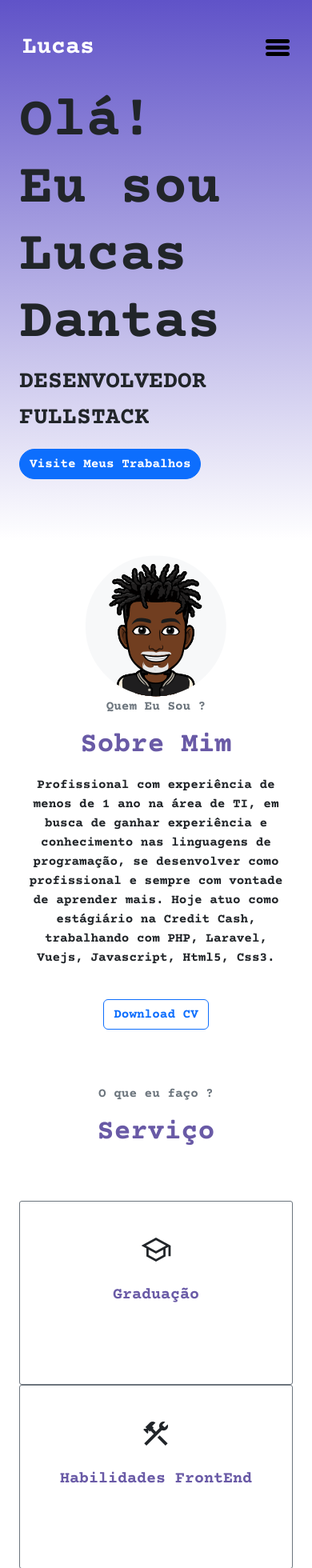
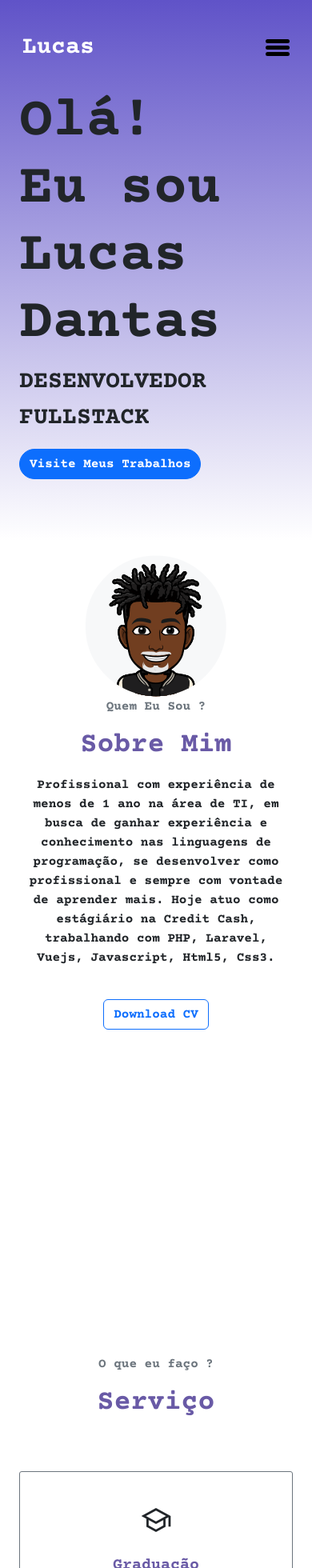
Before and after one commit to lucas-dantas10/portfolio-lucas, a Vue app: page / in a window 390 px wide. Shown: the top 1960 px of the page at 80% size. Built offline with nearby package versions, Linux system fonts and the light colour scheme.

Commit message:
Ajustando responsivo dos componentes

```diff
--- a/src/components/About/About.vue
+++ b/src/components/About/About.vue
@@ -46,4 +46,10 @@
         margin-top:10rem;
     }
 }
+
+@media only screen and (max-width: 600px) {
+    #about {
+        height: 90vh;
+    }
+}
 </style>
--- a/src/components/Contact/Contact.vue
+++ b/src/components/Contact/Contact.vue
@@ -74,4 +74,11 @@ export default {
   }
 }
 
+@media only screen and (max-width: 600px) {
+  #contact {
+    margin: 0;
+    height: 85vh;
+  }
+}
+
 </style>
--- a/src/components/Header/Header.vue
+++ b/src/components/Header/Header.vue
@@ -42,4 +42,11 @@
         margin: 0;
     }
 }
+
+@media only screen and (max-width: 375px) {
+    #home {
+        margin: 0;
+        height: 70vh;
+    }
+}
 </style>
--- a/src/components/Portfolio/Portfolio.vue
+++ b/src/components/Portfolio/Portfolio.vue
@@ -112,7 +112,7 @@ export default {
 
 @media only screen and (max-width: 600px) {
   #portfolio {
-    height: 85vh;
+    height: 115vh;
   }
 }
 </style>
--- a/src/components/Service/Service.vue
+++ b/src/components/Service/Service.vue
@@ -113,7 +113,7 @@ export default {
 @media only screen and (max-width: 600px) {
   #service {
     margin-top: 15rem;
-    height: 100vh;
+    height: 153vh;
   }
 }
 </style>
```
